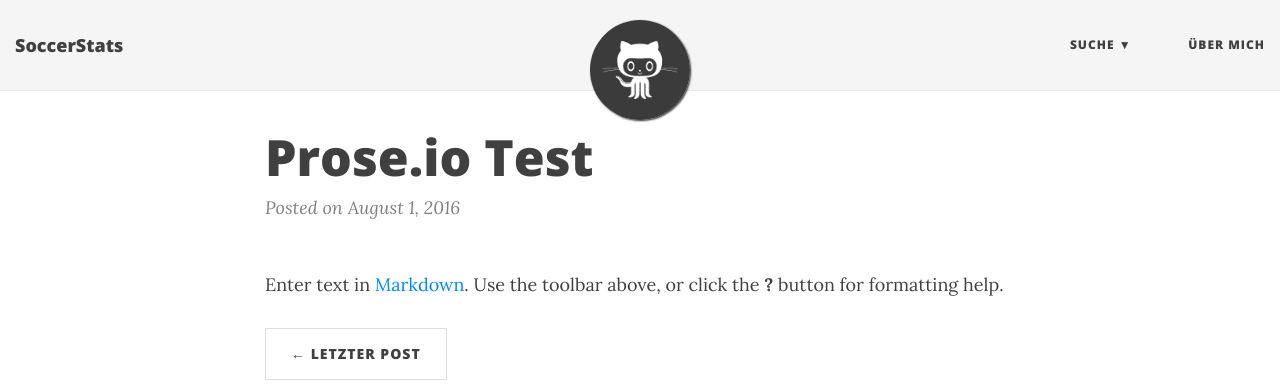
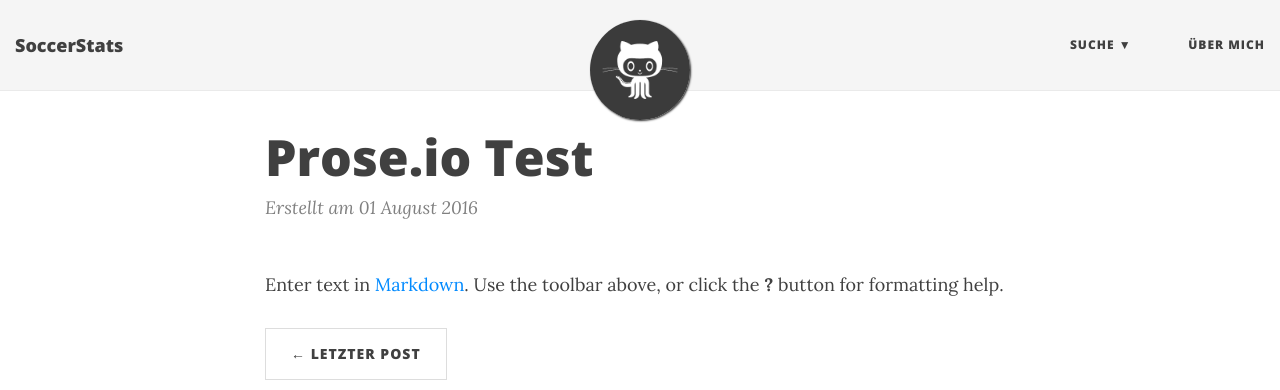
Before and after one commit to Thames1990/Thames1990.github.io, a Jekyll site: the page built from _posts/2016-08-01-prose-io-test.md, in a window 1280 px wide. Shown: the top 390 px of the page. Built offline with Jekyll 4.4.1, drawn with Linux system fonts in a browser that asks for light colours; nearby versions of some CDN libraries; comment, search, counter and statistics services are not loaded.

Commit message:
Update header.html
Changed header date format

```diff
--- a/_includes/header.html
+++ b/_includes/header.html
@@ -61,7 +61,7 @@
                         {% endif %}
 
                         {% if include.type == "post" %}
-                        <span class="post-meta">Posted on {{ page.date | date: "%B %-d, %Y" }}</span>
+                        <span class="post-meta">Erstellt am {{ page.date | date_to_long_string }}</span>
                         {% endif %}
                     </div>
                 </div>
```
